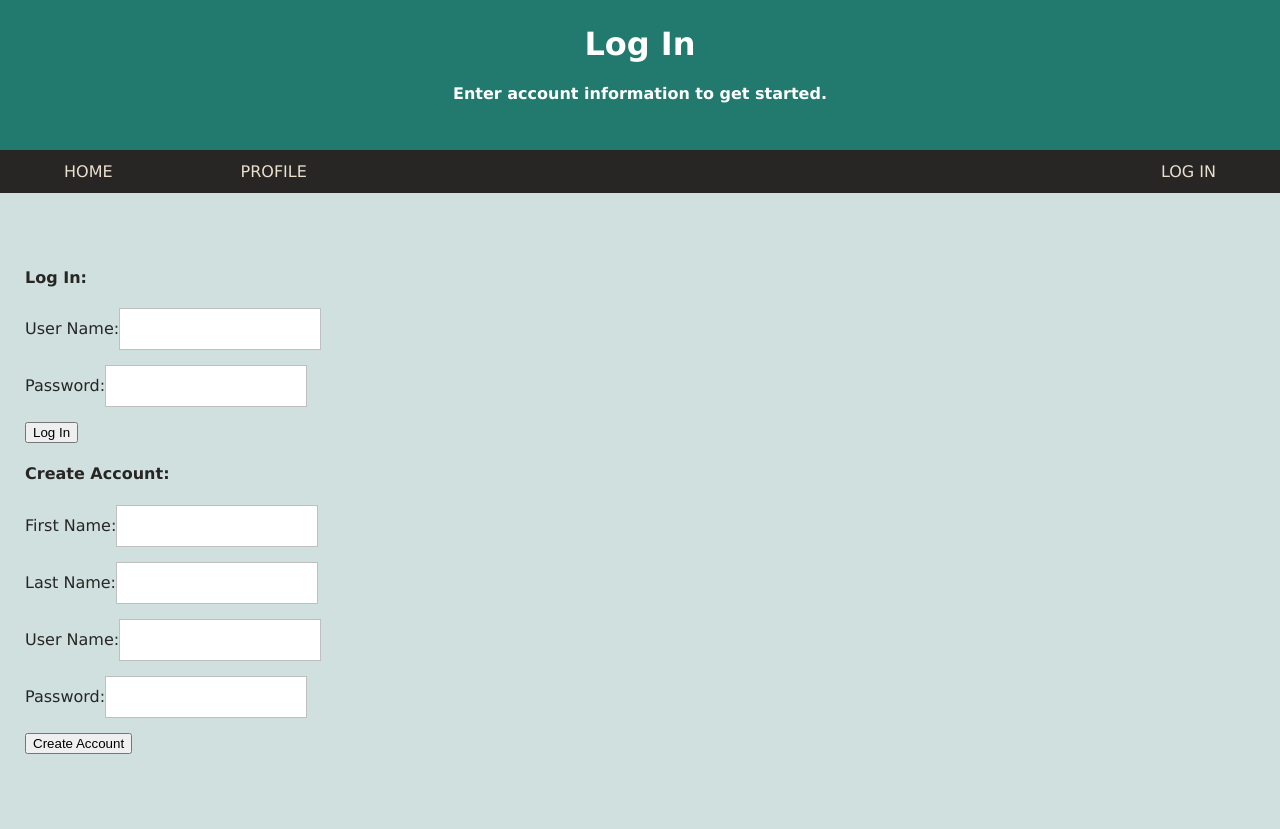
After one commit to reiner-13/spotify-apple-music, a Flask app: page /login in a window 1280 px wide. The commit adds this page. Run offline with Flask 3, Linux system fonts and the light colour scheme; some libraries are stand-ins or nearby versions.

Commit message:
Created user account functionality with DB and log-in.

```diff
--- a/main.py
+++ b/main.py
@@ -1,5 +1,7 @@
 import os
+from dotenv import load_dotenv
 from flask import Flask, session, redirect, url_for, request, render_template
+from flask_mysqldb import MySQL
 
 from spotipy import Spotify
 from spotipy.oauth2 import SpotifyOAuth
@@ -9,8 +11,16 @@ from spotipy.cache_handler import FlaskSessionCacheHandler
 app = Flask(__name__)
 app.config["SECRET_KEY"] = os.urandom(64)
 
+load_dotenv()
+app.config["MYSQL_HOST"] = os.getenv("MYSQL_HOST")
+app.config["MYSQL_USER"] = os.getenv("MYSQL_USER")
+app.config["MYSQL_PASSWORD"] = os.getenv("MYSQL_PASSWORD")
+app.config["MYSQL_DB"] = os.getenv("MYSQL_DB")
+
+mysql = MySQL(app)
+
 client_id = "7cb865a7264c4d0b9e5b4c6f171582a5"
-client_secret = "28d55e3e086346d49b0866fb83293676"
+client_secret = os.getenv("CLIENT_SECRET")
 redirect_uri = "http://localhost:5000/callback"
 scope = "playlist-read-private playlist-modify-private"
 
@@ -23,8 +33,8 @@ sp_oauth = SpotifyOAuth(
     cache_handler=cache_handler,
     show_dialog=True
 )
+sp = Spotify(auth_manager=sp_oauth)
 
-sp = Spotify(auth_manager=sp_oauth)
 
 @app.route("/")
 def home():
@@ -42,17 +52,41 @@ def profile():
     return render_template("profile.html")
 
 
-@app.route("/<playlist_name>/add_songs", methods=['GET'])
-def add_songs(playlist_name):
+@app.route("/<playlist_name>/search_songs", methods=['GET'])
+def search_songs(playlist_name):
     if not sp_oauth.validate_token(cache_handler.get_cached_token()):
         auth_url = sp_oauth.get_authorize_url()
         return redirect(auth_url)
     if request.method == 'GET':
         data = request.args
         search_text = data.get("song_search") if data.get("song_search") is not None else "roundabout" # else "": this is default value, could personalize based off other playlists or something
-        search_results = sp.search(q=search_text, limit=10, type="track")
+        search_results = sp.search(q=search_text, limit=20, type="track")
         #track_id = search_results["tracks"]["items"][idx]["uri"]
-    return render_template("add_songs.html", playlist_name=playlist_name, search_results=search_results)
+    return render_template("add_songs.html", playlist_name=playlist_name, search_text=search_text, search_results=search_results)
+
+
+@app.route("/login", methods=['GET', 'POST'])
+def login():
+    if request.method == 'POST':
+        cursor = mysql.connection.cursor()
+        if request.form["submit"] == "Log In":
+            username = request.form["username"]
+            password = request.form["password"]
+            result = cursor.execute(f"SELECT UserID FROM users WHERE Username='{username}' AND Password='{password}';")
+            if result > 0:
+                user_id = cursor.fetchall()[0][0]
+                print(f"User ID: {user_id}")
+            else:
+                print("ERROR")
+        elif request.form["submit"] == "Create Account":
+            first_name = request.form["first_name"]
+            last_name = request.form["last_name"]
+            username = request.form["username"]
+            password = request.form["password"]
+            cursor.execute(f"INSERT INTO users (FirstName, LastName, Username, Password) VALUES ('{first_name}', '{last_name}', '{username}', '{password}');")
+            mysql.connection.commit()
+            print("Successfully inserted into DB.")
+    return render_template("login.html")
 
 
 @app.route("/logout")
--- a/static/style.css
+++ b/static/style.css
@@ -41,13 +41,16 @@ a.right-navbar {
 #main-body {
     margin: 75px 25px;
 }
+#create-playlist-form h4 {
+    margin-bottom: 10px;
+}
 .text-box-submit {
     float: left;
     height: 40px;
     width: 40px;
 }
 #search-songs-form h4 {
-    margin: 0;
+    margin-bottom: 10px;
 }
 .form-box {
     display: flex;
@@ -62,11 +65,34 @@ a.right-navbar {
     font-family: Verdana;
     font-size: 16px;
 }
-.album-art {
+.song-item {
+    display: flex;
+}
+.album-art img, .album-art {
     height: 125px;
     width: 125px;
     float: left;
 }
 .song-desc {
+    height: 125px;
+    max-width: 50%;
+    margin: 10px;
+}
+#search-text {
+    color: rgb(121, 121, 121);
+}
+hr {
+    width: 50%;
+    margin-left: 0;
+}
+.add-button {
+    height: 25px;
+    font-family: Verdana;
+    font-weight: bold;
+    margin: 10px;
+}
+.form-label {
+    display: flex;
+    align-items: center;
     float: left;
 }
--- a/templates/index.html
+++ b/templates/index.html
@@ -15,7 +15,7 @@
         <div class="navbar">
             <a href="{{ url_for('home') }}">HOME</a>
             <a href="{{ url_for('profile') }}">PROFILE</a>
-            <a class="right-navbar" href="{{ url_for('home') }}">LOG IN</a>
+            <a class="right-navbar" href="{{ url_for('login') }}">LOG IN</a>
             {% block navbar %}{% endblock %}
         </div>
         {% block body %}
--- /dev/null
+++ b/templates/login.html
@@ -0,0 +1,53 @@
+{% extends 'index.html' %}
+
+{% block title %}
+<title>Log In</title>
+{% endblock %}
+
+{% block header %}
+<h1>Log In</h1>
+<h4>Enter account information to get started.</h4>
+{% endblock %}
+
+{% block navbar %}
+{% endblock %}
+
+{% block body %}
+
+<div id="main-body">
+    <form id="login-form" method="POST" autocomplete="on">
+        <h4>Log In:</h4>
+        <label class="form-label">
+            User Name:
+            <input class="form-box" type="text" name="username">
+        </label><br><br><br>
+        <label class="form-label">
+            Password:
+            <input class="form-box" type="password" name="password">
+        </label><br><br><br>
+        <input class="form-submit" type="submit" value="Log In" name="submit">
+    </form>
+
+    <form id="create-account-form" method="POST" autocomplete="off">
+        <h4>Create Account:</h4>
+        <label class="form-label">
+            First Name:
+            <input class="form-box" type="text" name="first_name">
+        </label><br><br><br>
+        <label class="form-label">
+            Last Name:
+            <input class="form-box" type="text" name="last_name">
+        </label><br><br><br>
+        <label class="form-label">
+            User Name:
+            <input class="form-box" type="text" name="username">
+        </label><br><br><br>
+        <label class="form-label">
+            Password:
+            <input class="form-box" type="password" name="password">
+        </label><br><br><br>
+        <input class="form-submit" type="submit" value="Create Account" name="submit">
+    </form>
+</div>
+
+{% endblock %}
--- a/templates/profile.html
+++ b/templates/profile.html
@@ -10,7 +10,7 @@
 {% endblock %}
 
 {% block navbar %}
-<a class="right-navbar" href="{{ url_for('add_songs', playlist_name='Joey\'s Shared Playlist') }}">SETTINGS</a>
+<a class="right-navbar" href="{{ url_for('search_songs', playlist_name='Joey\'s Shared Playlist') }}">SETTINGS</a>
 {% endblock %}
 
 {% block body %}
```
Also changed, not shown: templates/add_songs.html (+22 -10 lines), 1 other file.
